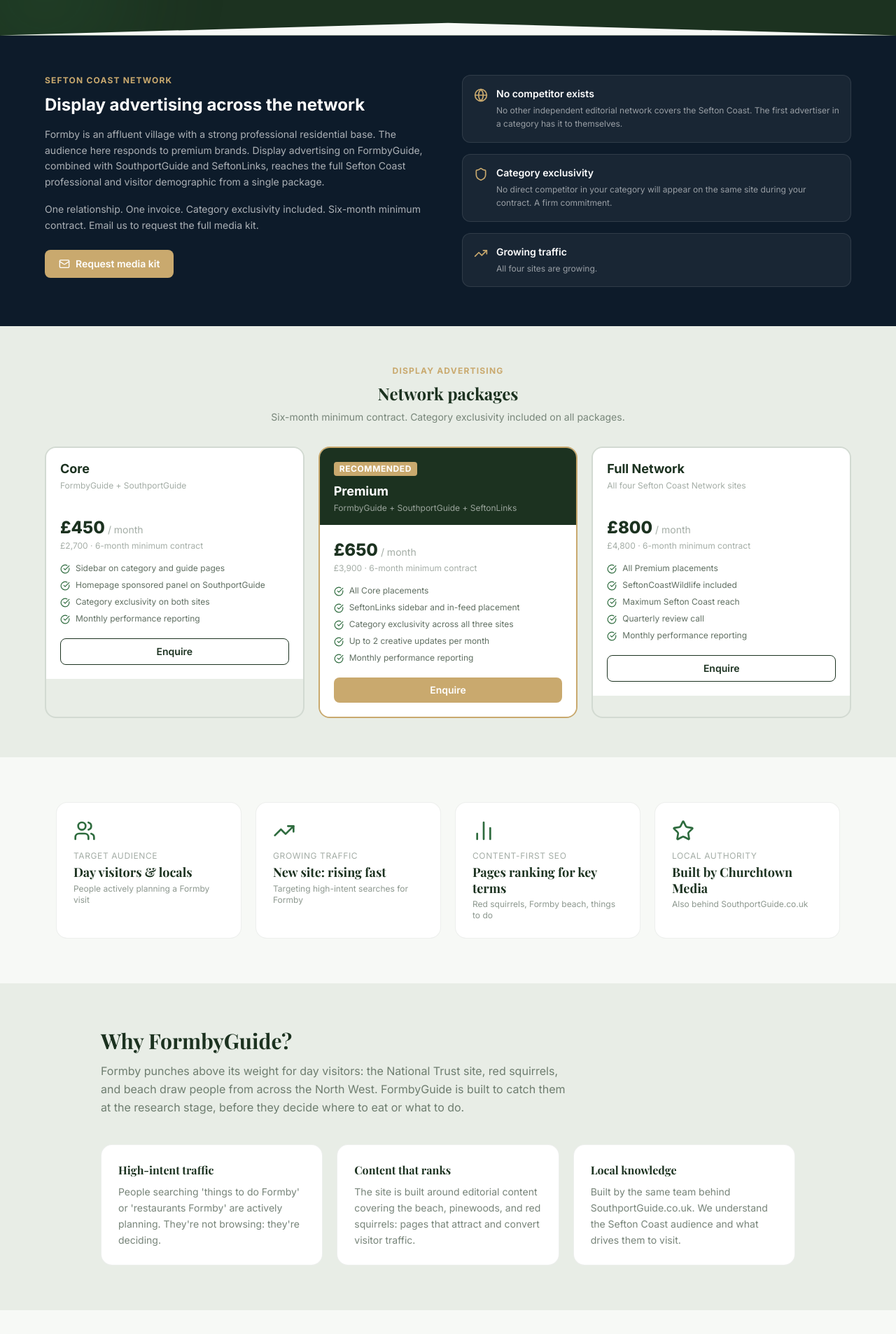
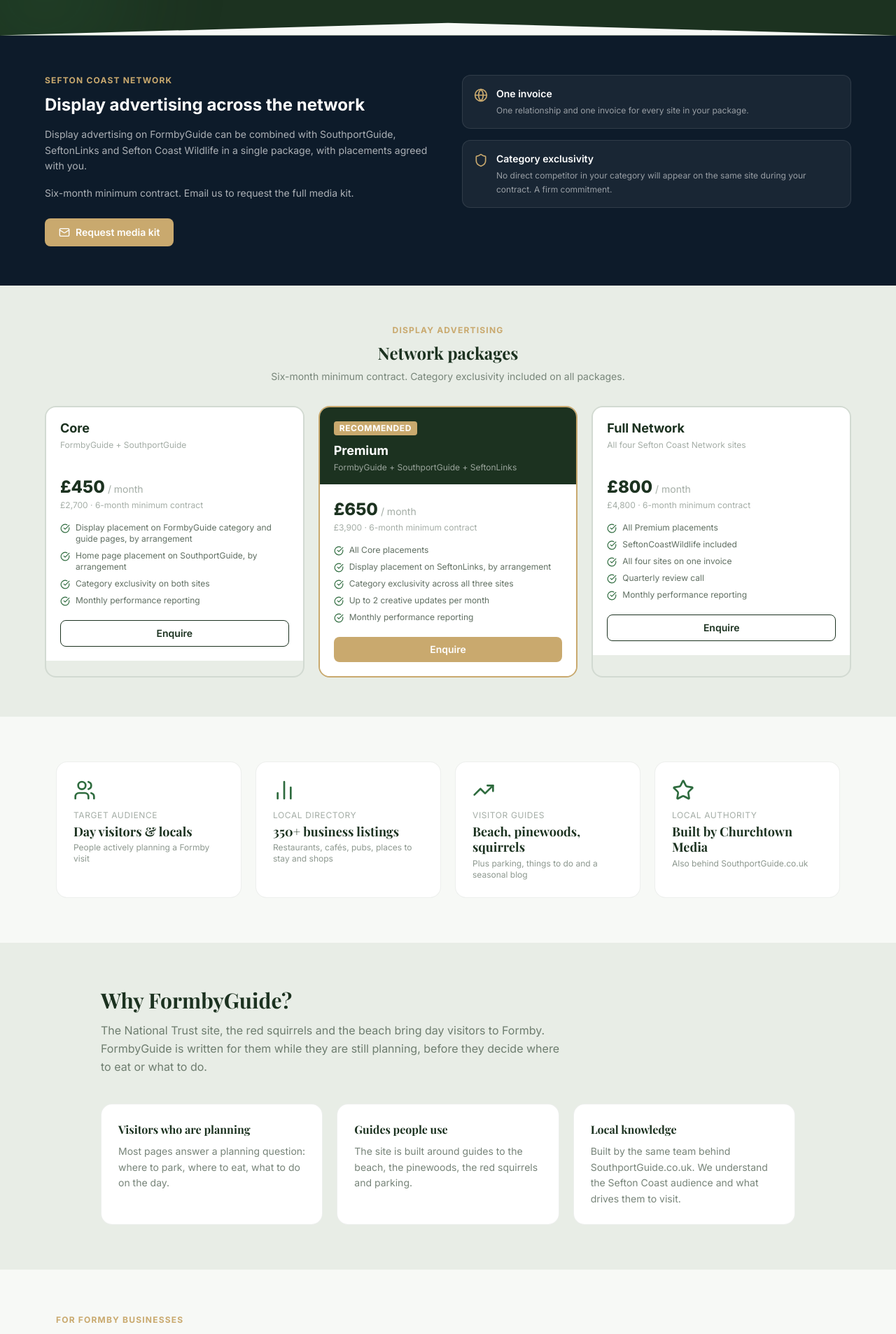
Before and after one commit to damian756/formby-guide, a Next.js app: page /advertise in a window 1280 px wide. Shown: the part 580-2486 px from the top of the page at 70% size. Built offline with nearby package versions, Linux system fonts and the light colour scheme.

Commit message:
Advertise page: remove unsupported traffic and audience claims; unbuilt placements now say by arrangement

```diff
--- a/app/advertise/page.tsx
+++ b/app/advertise/page.tsx
@@ -6,7 +6,7 @@ const BASE_URL = "https://www.formbyguide.co.uk";
 
 export const metadata: Metadata = {
   title: "Advertise on FormbyGuide | Sefton Coast Network",
-  description: "Reach Formby visitors, local residents, and the affluent Sefton Coast audience. Featured business listings and display advertising across the Sefton Coast Network.",
+  description: "Reach Formby visitors and local residents. Featured business listings and display advertising across the Sefton Coast Network.",
   alternates: { canonical: `${BASE_URL}/advertise` },
   openGraph: {
     title: "Advertise on FormbyGuide | Sefton Coast Network",
@@ -32,8 +32,8 @@ const NETWORK_PACKAGES = [
     total: "£2,700",
     featured: false,
     features: [
-      "Sidebar on category and guide pages",
-      "Homepage sponsored panel on SouthportGuide",
+      "Display placement on FormbyGuide category and guide pages, by arrangement",
+      "Home page placement on SouthportGuide, by arrangement",
       "Category exclusivity on both sites",
       "Monthly performance reporting",
     ],
@@ -46,7 +46,7 @@ const NETWORK_PACKAGES = [
     featured: true,
     features: [
       "All Core placements",
-      "SeftonLinks sidebar and in-feed placement",
+      "Display placement on SeftonLinks, by arrangement",
       "Category exclusivity across all three sites",
       "Up to 2 creative updates per month",
       "Monthly performance reporting",
@@ -61,7 +61,7 @@ const NETWORK_PACKAGES = [
     features: [
       "All Premium placements",
       "SeftonCoastWildlife included",
-      "Maximum Sefton Coast reach",
+      "All four sites on one invoice",
       "Quarterly review call",
       "Monthly performance reporting",
     ],
@@ -105,8 +105,8 @@ const PACKAGES = [
 
 const STATS = [
   { icon: Users, label: "Target audience", value: "Day visitors & locals", sub: "People actively planning a Formby visit" },
-  { icon: TrendingUp, label: "Growing traffic", value: "New site: rising fast", sub: "Targeting high-intent searches for Formby" },
-  { icon: BarChart2, label: "Content-first SEO", value: "Pages ranking for key terms", sub: "Red squirrels, Formby beach, things to do" },
+  { icon: BarChart2, label: "Local directory", value: "350+ business listings", sub: "Restaurants, cafés, pubs, places to stay and shops" },
+  { icon: TrendingUp, label: "Visitor guides", value: "Beach, pinewoods, squirrels", sub: "Plus parking, things to do and a seasonal blog" },
   { icon: Star, label: "Local authority", value: "Built by Churchtown Media", sub: "Also behind SouthportGuide.co.uk" },
 ];
 
@@ -155,10 +155,10 @@ export default function AdvertisePage() {
               <p className="text-[#C9A96E] text-xs font-bold uppercase tracking-widest mb-3">Sefton Coast Network</p>
               <h2 className="text-2xl font-bold mb-4 leading-tight">Display advertising across the network</h2>
               <p className="text-white/65 text-sm leading-relaxed mb-4">
-                Formby is an affluent village with a strong professional residential base. The audience here responds to premium brands. Display advertising on FormbyGuide, combined with SouthportGuide and SeftonLinks, reaches the full Sefton Coast professional and visitor demographic from a single package.
+                Display advertising on FormbyGuide can be combined with SouthportGuide, SeftonLinks and Sefton Coast Wildlife in a single package, with placements agreed with you.
               </p>
               <p className="text-white/65 text-sm leading-relaxed">
-                One relationship. One invoice. Category exclusivity included. Six-month minimum contract. Email us to request the full media kit.
+                Six-month minimum contract. Email us to request the full media kit.
               </p>
               <a href="mailto:partnerships@seftoncoast.network" className="inline-flex items-center gap-2 mt-6 bg-[#C9A96E] hover:bg-[#b8944f] text-white font-semibold px-5 py-2.5 rounded-lg text-sm transition-colors">
                 <Mail className="w-4 h-4" />
@@ -167,9 +167,8 @@ export default function AdvertisePage() {
             </div>
             <div className="md:w-1/2 grid gap-4">
               {[
-                { icon: <Globe className="w-5 h-5 text-[#C9A96E]" />, title: "No competitor exists", body: "No other independent editorial network covers the Sefton Coast. The first advertiser in a category has it to themselves." },
+                { icon: <Globe className="w-5 h-5 text-[#C9A96E]" />, title: "One invoice", body: "One relationship and one invoice for every site in your package." },
                 { icon: <Shield className="w-5 h-5 text-[#C9A96E]" />, title: "Category exclusivity", body: "No direct competitor in your category will appear on the same site during your contract. A firm commitment." },
-                { icon: <TrendingUp className="w-5 h-5 text-[#C9A96E]" />, title: "Growing traffic", body: "All four sites are growing." },
               ].map((item) => (
                 <div key={item.title} className="bg-white/5 border border-white/10 rounded-xl p-4 flex gap-3">
                   <div className="flex-shrink-0 mt-0.5">{item.icon}</div>
@@ -241,18 +240,18 @@ export default function AdvertisePage() {
           <div className="max-w-2xl mb-10">
             <h2 className="font-display text-3xl font-bold text-[#1C3220] mb-3">Why FormbyGuide?</h2>
             <p className="text-[#1C3220]/60 leading-relaxed">
-              Formby punches above its weight for day visitors: the National Trust site, red squirrels, and beach draw people from across the North West. FormbyGuide is built to catch them at the research stage, before they decide where to eat or what to do.
+              The National Trust site, the red squirrels and the beach bring day visitors to Formby. FormbyGuide is written for them while they are still planning, before they decide where to eat or what to do.
             </p>
           </div>
           <div className="grid md:grid-cols-3 gap-5">
             {[
               {
-                title: "High-intent traffic",
-                desc: "People searching 'things to do Formby' or 'restaurants Formby' are actively planning. They're not browsing: they're deciding.",
+                title: "Visitors who are planning",
+                desc: "Most pages answer a planning question: where to park, where to eat, what to do on the day.",
               },
               {
-                title: "Content that ranks",
-                desc: "The site is built around editorial content covering the beach, pinewoods, and red squirrels: pages that attract and convert visitor traffic.",
+                title: "Guides people use",
+                desc: "The site is built around guides to the beach, the pinewoods, the red squirrels and parking.",
               },
               {
                 title: "Local knowledge",
```
Also changed, not shown: 5 other files (tests, documents, lock files or other folders).
